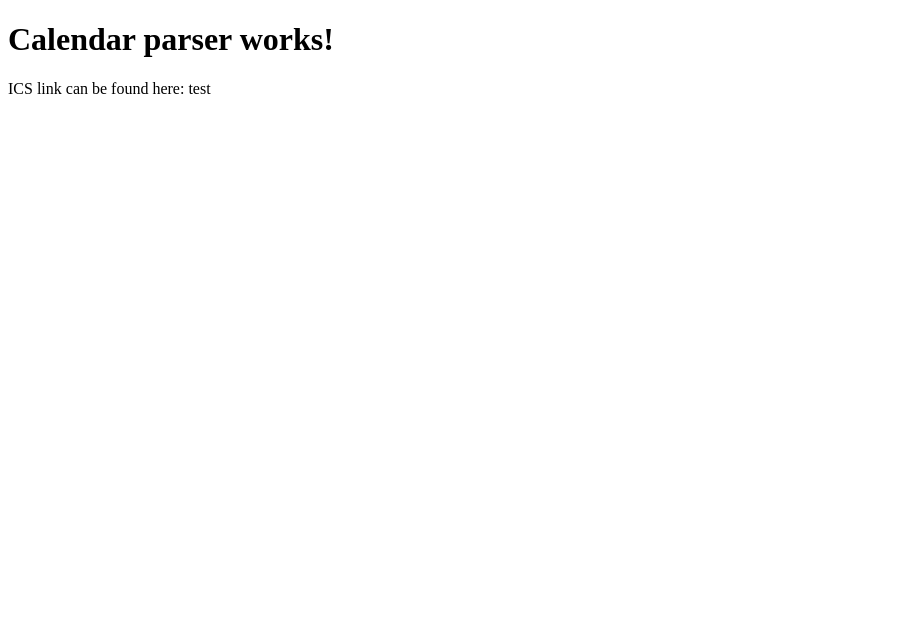
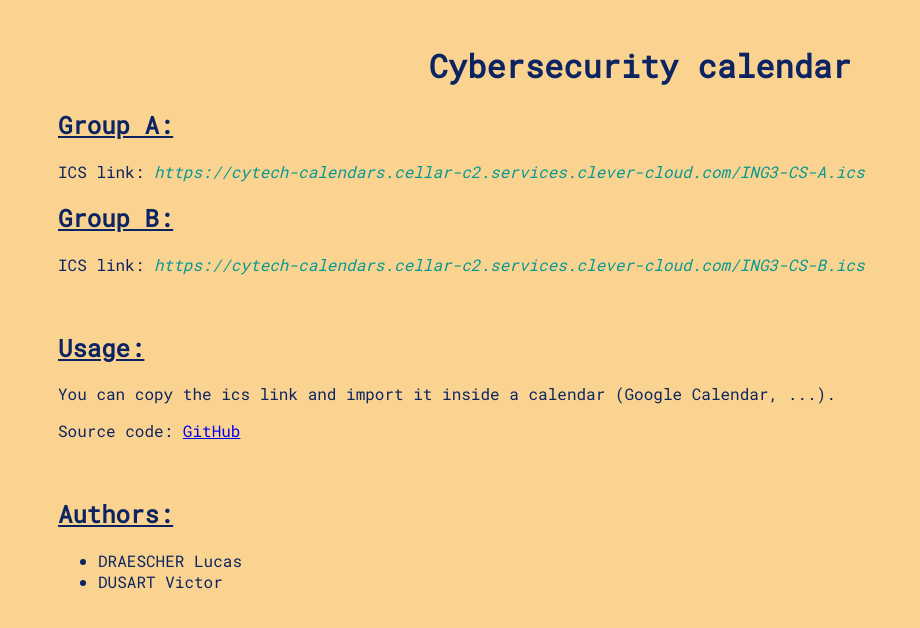
Before and after one commit to vdusart/GSheet2Calendar, a Flask app: page / in a window 1280 px wide. Shown: the top 628 px of the page, without its empty margins (0-920 px from the left). Run offline with Flask 2, Linux system fonts and the light colour scheme.

Commit message:
Add style

```diff
--- a/app.py
+++ b/app.py
@@ -2,10 +2,12 @@ from flask import Flask, redirect, render_template
 
 app = Flask(__name__)
 
+url = "https://cytech-calendars.cellar-c2.services.clever-cloud.com/{0}"
+
 
 @app.route('/')
 def index():
-    return render_template('index.html', link="test")
+    return render_template('index.html', linkA=url.format("ING3-CS-A.ics"), linkB=url.format("ING3-CS-B.ics"))
 
 
 @app.route('/', defaults={'path': ''})
--- /dev/null
+++ b/static/css/style.css
@@ -0,0 +1,23 @@
+body {
+	background-color: #fad390;
+	font-family: 'Roboto Mono';
+	color: #0c2461;
+	padding-top: 15px;
+}
+
+.wrapper {
+	padding-left: 50px;
+}
+
+h1 {
+	text-align: center;
+}
+
+h2 {
+	text-decoration: underline;
+}
+
+span {
+	color: #079992;
+	font-style: italic;
+}
--- a/templates/index.html
+++ b/templates/index.html
@@ -2,10 +2,29 @@
 <html lang="en">
 <head>
 	<meta charset="UTF-8">
-	<title>It works!</title>
+	<meta name="viewport" content="width=device-width, initial-scale=1" />
+	<title>Cybersecurity Calendars</title>
+	<link rel="stylesheet" href="{{ url_for('static', filename='css/style.css') }}">
+	<link rel="stylesheet" href="https://fonts.googleapis.com/css?family=Roboto+Mono&display=swap">
 </head>
 <body>
-	<h1>Calendar parser works!</h1>
-	<p>ICS link can be found here: {{ link }}</p>
+	<h1>Cybersecurity calendar</h1>
+	<div class="wrapper">
+	<h2>Group A:</h2>
+	<p>ICS link: <span>{{linkA}}</span></p>
+	<h2>Group B:</h2>
+	<p>ICS link: <span>{{linkB}}</span></p>
+
+	<br>
+	<h2>Usage:</h2>
+	<p>You can copy the ics link and import it inside a calendar (Google Calendar, ...).</p>
+	<p>Source code: <a href="https://github.com/vdusart/GSheet2Calendar">GitHub</a></p>
+	<br>
+	<h2>Authors:</h2>
+	<ul>
+		<li>DRAESCHER Lucas</li>
+		<li>DUSART Victor</li>
+	</ul>
+	</div>
 </body>
 </html>
```
